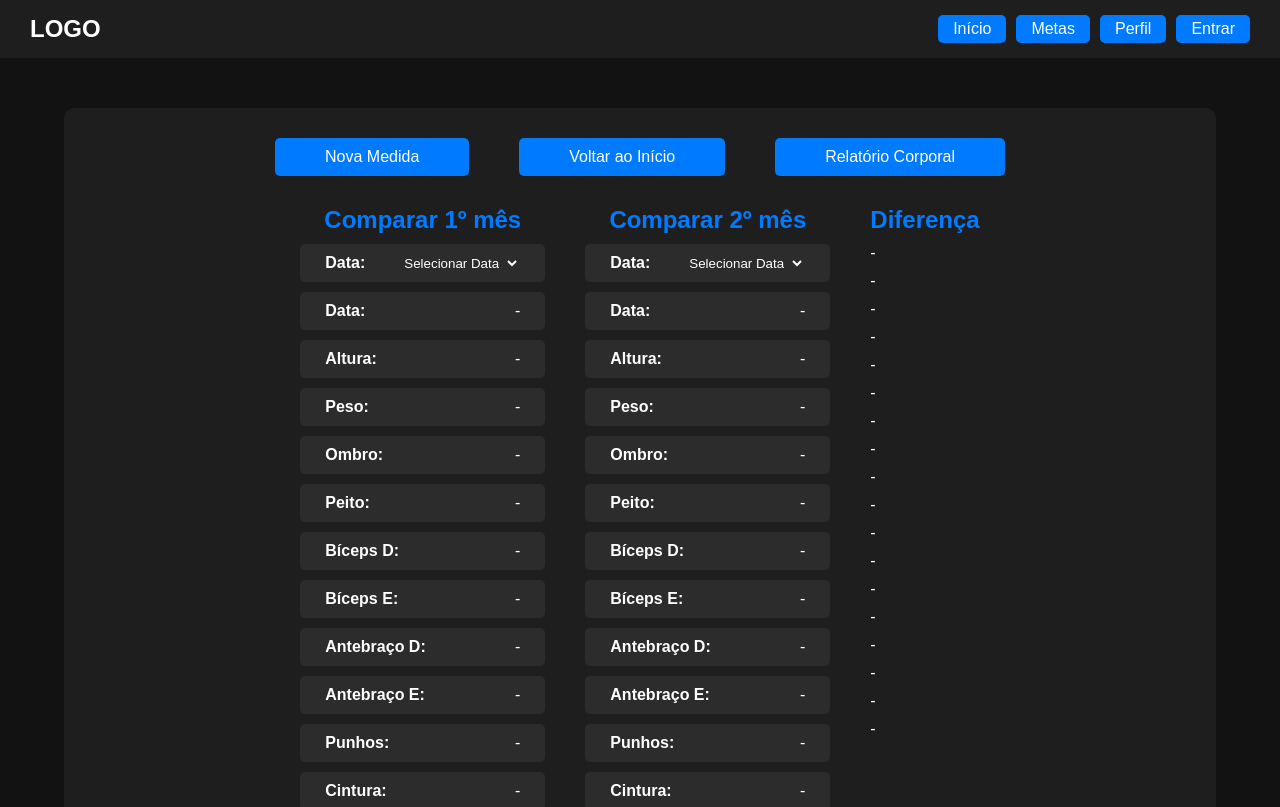
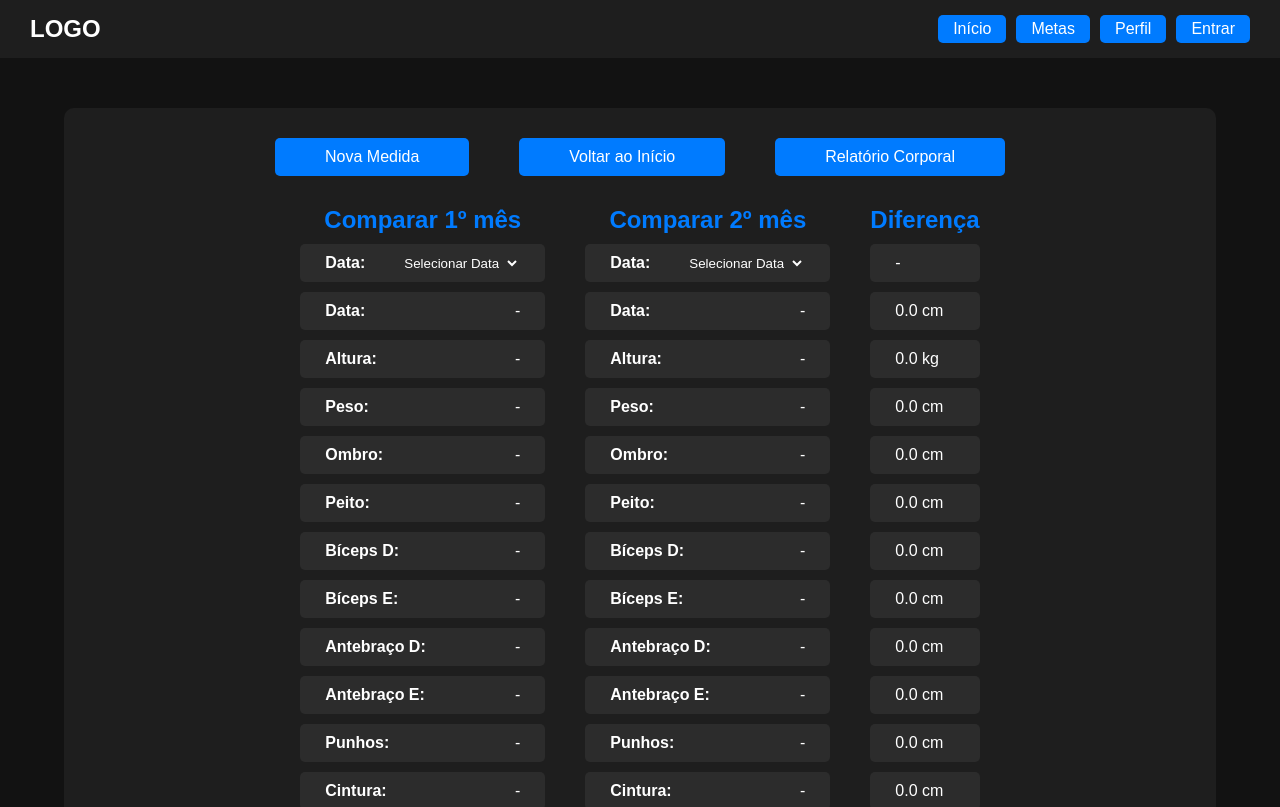
Before and after one commit to Dougl4sAL/MedidasGym, a React (Vite) app in the folder medidas-gym/: page /historico in a window 1280 px wide. Shown: the top 807 px of the page. Built offline with nearby package versions, Linux system fonts and the light colour scheme.

Commit message:
Correção da parte de evolução

```diff
--- a/medidas-gym/src/components/Historico.jsx
+++ b/medidas-gym/src/components/Historico.jsx
@@ -2,7 +2,7 @@
 import { useState } from 'react'
 import { getListaMedidas } from '../utils/storege'
 import { FormatarDataBR, FormatarValorFloat } from '../utils/Formatar'
-import { CalcularEvolucao, CalcularDiasEntreDatas } from '../utils/Calcular'
+import { CalcularEvolucao, CalcularDiasEntreDatas, ResultadoEvolucao } from '../utils/Calcular'
 import '../styles/Medidas.css'
 
 // Lista de medidas para mapeamento
@@ -28,47 +28,8 @@ const GymMedidas = ({ nomeMedida, medida = '-', unidade = '' }) => {
         <label>{nomeMedida}:</label>
         <span>{medida}{unidade}</span>
       </div>
-    );
+    )
   }
-};
-
-// Componente para exibir cada linha de evolução
-const GymEvolucao = ({ medida = '-' }) => (
-  <div className="medida-evo">
-    <span>{medida}</span>
-  </div>
-)
-
-// Componente para o resultado da evolução
-const ResultadoEvolucao = ({ primeira, ultima }) => {
-  if (!primeira || !ultima) {
-    return NOME_MEDIDAS.map(chave => (
-      <GymEvolucao key={chave} />
-    ))
-  }
-
-  return (
-    <>
-      {NOME_MEDIDAS.map((chave) => {
-        if (chave === 'Data') {
-          return (
-            <GymEvolucao
-              key={chave}
-              medida={CalcularDiasEntreDatas(primeira[chave], ultima[chave])}
-            />
-          )
-        }
-
-        const unidade = chave === 'Peso' ? 'kg' : 'cm'
-        return (
-          <GymEvolucao
-            key={chave}
-            medida={CalcularEvolucao(primeira[chave], ultima[chave], unidade)}
-          />
-        )
-      })}
-    </>
-  )
 }
 
 export default function HistoricoPage() {
--- a/medidas-gym/src/utils/Calcular.jsx
+++ b/medidas-gym/src/utils/Calcular.jsx
@@ -54,12 +54,15 @@ export const ResultadoEvolucao = ({ primeira, ultima }) => {
     return (
         <>
             {NomeMedidas.map((chave) => {
+                // verifica se a chave existe no objeto antes de acessar
+                const valorPrimeira = primeira?.[chave] || '-';
+                const valorUltima = ultima?.[chave] || '-';
                 if (chave === 'Data') {
                     return (
                         <GymEvolucao
                             key={chave}
                             medida={CalcularDiasEntreDatas
-                                (primeira[chave], ultima[chave])}
+                                (valorPrimeira, valorUltima)}
                         />
                     )
                 } else if (chave === 'Peso') {
@@ -67,7 +70,7 @@ export const ResultadoEvolucao = ({ primeira, ultima }) => {
                         <GymEvolucao
                             key={chave}
                             medida={CalcularEvolucao
-                                (primeira[chave], ultima[chave], 'kg')}
+                                (valorPrimeira, valorUltima, 'kg')}
                         />
                     )
                 } else {
@@ -75,7 +78,7 @@ export const ResultadoEvolucao = ({ primeira, ultima }) => {
                         <GymEvolucao
                             key={chave}
                             medida={CalcularEvolucao
-                                (primeira[chave], ultima[chave], 'cm')}
+                                (valorPrimeira, valorUltima, 'cm')}
                         />
                     )
                 }
```
